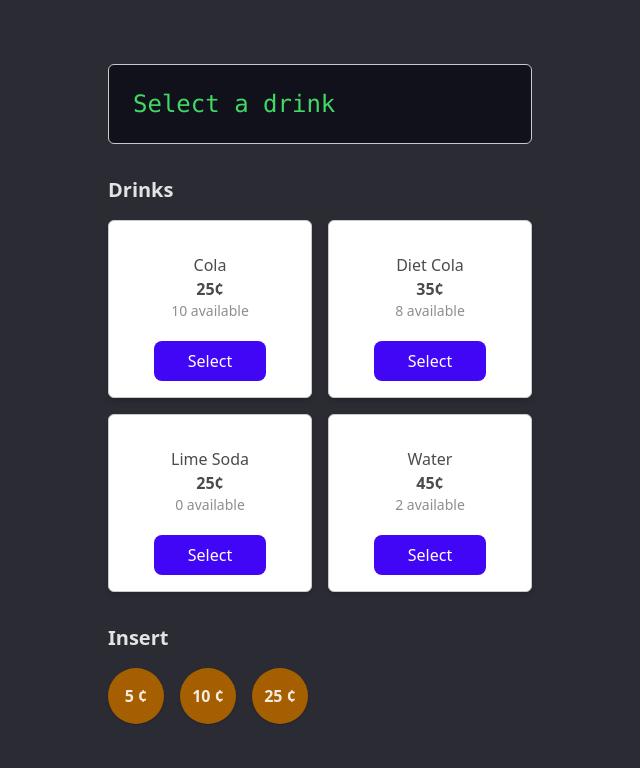
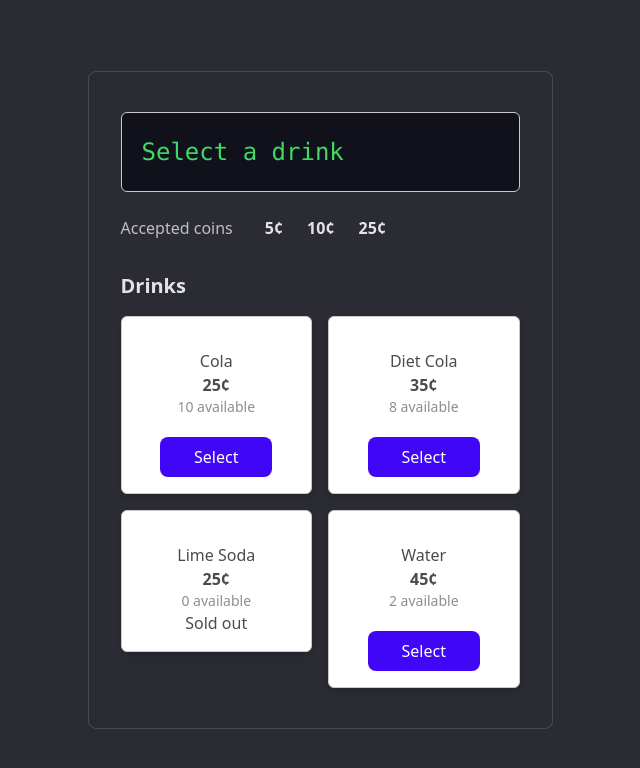
Before and after one commit to iyriss/vending-machine, a React (Vite) app: page / in a window 1280 px wide. Shown: the top 768 px of the page, without its empty margins (320-960 px from the left). Built offline with nearby package versions, Linux system fonts and the light colour scheme.

Commit message:
add initial data, drink type and state for selected drink

```diff
--- a/src/App.tsx
+++ b/src/App.tsx
@@ -1,14 +1,38 @@
+import { useState } from 'react';
 import { Display } from './components/Display';
 import { Drinks } from './components/Drinks';
 import { Coins } from './components/Coins';
 import './App.css';
 
+const initialMessage = 'Select a drink';
+const drinks: Drink[] = [
+  { key: 'cola', name: 'Cola', price: 25, available: 10 },
+  { key: 'diet-cola', name: 'Diet Cola', price: 35, available: 8 },
+  { key: 'lime-soda', name: 'Lime Soda', price: 25, available: 0 },
+  { key: 'water', name: 'Water', price: 45, available: 2 },
+];
+
 function App() {
+  const [selectedDrink, setSelectedDrink] = useState<DrinkTypes | null>(null);
+  const [message, setMessage] = useState<string>(initialMessage);
+
+  function handleSelectDrink(key: DrinkTypes | null) {
+    const drink = drinks.find((drink) => drink.key === key);
+    setMessage(key ? `Insert ${drink?.price}¢` : initialMessage);
+    setSelectedDrink(key);
+  }
+
   return (
-    <div className='w-full min-h-screen h-full flex justify-center items-center flex-col'>
-      <Display message='Select a drink' />
-      <Drinks onSelect={() => {}} />
-      <Coins />
+    <div className='w-full min-h-screen h-full flex items-center justify-center'>
+      <div className='w-full max-w-[465px] border border-silver/20 rounded-lg px-8 py-10'>
+        <Display message={message} />
+        <Drinks
+          drinks={drinks}
+          selectedDrink={selectedDrink}
+          onSelect={handleSelectDrink}
+        />
+        {selectedDrink && <Coins />}
+      </div>
     </div>
   );
 }
--- a/src/components/Coins.tsx
+++ b/src/components/Coins.tsx
@@ -2,12 +2,18 @@ const coins = [5, 10, 25];
 
 export const Coins = () => {
   return (
-    <div className='my-8 w-full max-w-[424px]'>
+    <div className='my-8 w-full'>
       <div className='text-xl font-bold mb-4'>Insert</div>
+
       <div className='flex gap-4'>
         {coins.map((coin) => (
-          <div className='font-bold cursor-pointer shadow hover:opacity-90 rounded-full bg-yellow-700 h-14 w-14 flex items-center justify-center'>
-            {coin} ¢
+          <div
+            key={coin}
+            className='font-bold cursor-pointer shadow-lg hover:opacity-90 rounded-full bg-gradient-to-br from-yellow-600 to-yellow-800 h-14 w-14 flex items-center justify-center border-2 border-yellow-500/30 text-yellow-100 relative overflow-hidden'
+          >
+            <div className='absolute inset-0 bg-gradient-to-br from-yellow-400/20 to-transparent'></div>
+            <div className='absolute inset-0 bg-gradient-to-tr from-yellow-200/10 to-transparent'></div>
+            {coin}¢
           </div>
         ))}
       </div>
--- a/src/components/Display.tsx
+++ b/src/components/Display.tsx
@@ -2,8 +2,22 @@ type DisplayProps = {
   message: string;
 };
 
+const coins = [5, 10, 25];
+
 export const Display = ({ message }: DisplayProps) => (
-  <div className='mt-16 md:mt-5 bg-[#10111A] border-silver border text-[#41D965] text-2xl font-mono px-6 flex items-center rounded-md min-h-[80px] w-full max-w-[424px]'>
-    {message}
+  <div className='w-full'>
+    <div className='bg-[#10111A] border-silver border text-[#41D965] text-2xl font-mono px-5 flex items-center rounded-md min-h-[80px]'>
+      {message}
+    </div>
+    <div className='py-4 mt-2 flex gap-8 items-center w-full '>
+      <p className='text-white/70'>Accepted coins</p>
+      <p className='flex gap-6'>
+        {coins.map((coin) => (
+          <span key={coin} className='font-semibold'>
+            {coin}¢
+          </span>
+        ))}
+      </p>
+    </div>
   </div>
 );
--- a/src/components/Drinks.tsx
+++ b/src/components/Drinks.tsx
@@ -1,32 +1,46 @@
 type DrinksProps = {
-  onSelect: (product: string) => void;
+  drinks: Drink[];
+  selectedDrink: DrinkTypes | null;
+  onSelect: (key: DrinkTypes | null) => void;
 };
 
-const drinks = [
-  { name: 'Cola', price: 25, available: 10 },
-  { name: 'Diet Cola', price: 35, available: 8 },
-  { name: 'Lime Soda', price: 25, available: 0 },
-  { name: 'Water', price: 45, available: 2 },
-];
+export const Drinks = ({ drinks, selectedDrink, onSelect }: DrinksProps) => {
+  function handleSelect(drink: Drink) {
+    console.log(selectedDrink, drink.key);
+    if (drink.available > 0) {
+      onSelect(selectedDrink === drink.key ? null : drink.key);
+    }
+  }
 
-export const Drinks = ({ onSelect }: DrinksProps) => {
   return (
-    <div className='mt-8 w-full max-w-[424px]'>
+    <div className='mt-4 w-full'>
       <div className='text-xl font-bold mb-4'>Drinks</div>
-      <div className='grid grid-cols-1 sm:grid-cols-2 gap-4 sm:max-w-[424px] mx-auto'>
-        {drinks.map(({ name, price, available }) => (
+      <div className='grid grid-cols-1 sm:grid-cols-2 gap-4 w-full max-w-[424px] mx-auto'>
+        {drinks.map((drink) => {
+          const { key, name, price, available } = drink;
+          const isSelected = selectedDrink === key;
+
+          return (
             <div
+              key={key}
               className='border shadow-md rounded-md px-2 py-4 h-fit bg-white text-steel border-silver w-full flex flex-col justify-center items-center'
-            onClick={() => onSelect('Cola')}
+              onClick={() => handleSelect(drink)}
             >
               <p className='pt-4'>{name}</p>
               <p className='font-semibold'>{price}¢</p>
               <span className='text-muted text-sm'>{available} available</span>
+              {isSelected ? (
+                'Selected'
+              ) : available > 0 ? (
                 <button className='mt-5 cursor-pointer hover:opacity-95 bg-primary text-white rounded-lg border-none w-full px-3 py-2 max-w-28'>
                   Select
                 </button>
+              ) : (
+                'Sold out'
+              )}
             </div>
-        ))}
+          );
+        })}
       </div>
     </div>
   );
```
Also changed, not shown: src/types/types.d.ts (added, +8 -0 lines). Lines whose indentation alone changed are shown as unchanged.
